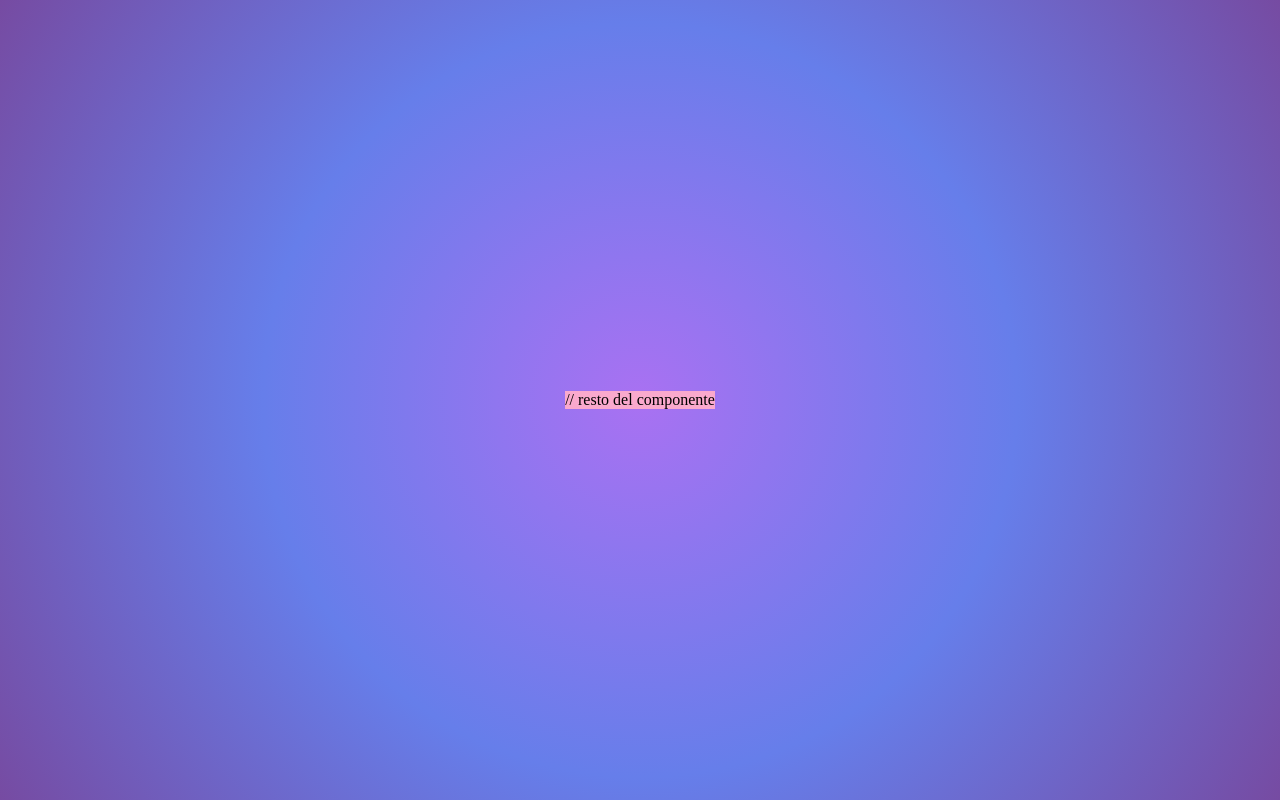
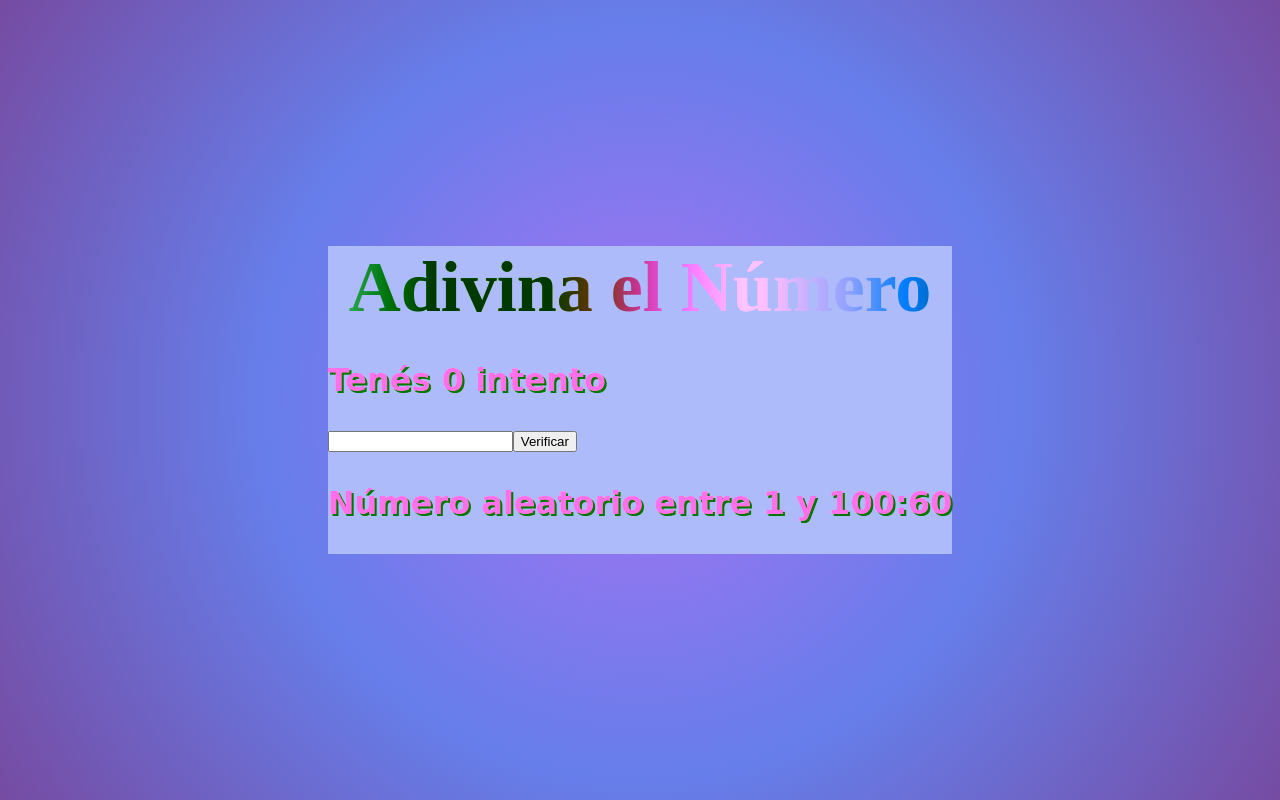
Before and after one commit to MateoMajlin/TP-Proyecto, a React (Create React App) app: page /Adivinanza in a window 1280 px wide. Built offline with nearby package versions, Linux system fonts and the light colour scheme.

Commit message:
Update Adivinanza.jsx

```diff
--- a/src/Adivinanza.jsx
+++ b/src/Adivinanza.jsx
@@ -1,61 +1,79 @@
 import React, { useState } from "react";
-
 import "./Adivinanza.css";
 
 const Adivinanza = () => {
 
-  const numeroAleatorio = Math.floor(Math.random() * 100) + 1;
+  const [numeroAleatorio, setNumeroAleatorio] = useState(
+    Math.floor(Math.random() * 100) + 1
+  );
 
-  const [adivinanza, setAdivinanza] = useState("");
+  const [adivinanzaUsuario, setAdivinanzaUsuario] = useState("");
 
   const [intentos, setIntentos] = useState(0);
 
   const [mensaje, setMensaje] = useState("");
 
-  const manejarAdivinanza = (event) => {
+  const manejarCambio = (event) => {
+    setAdivinanzaUsuario(event.target.value);
+  }
 
-    setAdivinanza(event.target.value);
+  const verificarRespuesta = () => {
 
-  };
-
-  const verificarAdivinanza = () => {
-
-    const numeroIngresado = parseInt(adivinanza);
+    const numeroIngresado = parseInt(adivinanzaUsuario);
 
     if (isNaN(numeroIngresado)) {
-
-      setMensaje("Por favor, ingresa un número válido.");
-
+      setMensaje("Debes ingresar un número");
     } else {
 
       setIntentos(intentos + 1);
 
       if (numeroIngresado === numeroAleatorio) {
-
-        setMensaje(`¡Correcto! Adivinaste el número en ${intentos} intentos.`);
+        setMensaje(`¡Adivinaste en ${intentos} intentos!`);
+        generaNuevoNumero();
 
       } else if (numeroIngresado < numeroAleatorio) {
-
-        setMensaje("El número es demasiado bajo. Intenta de nuevo.");
+        setMensaje("Demasiado bajo...");
 
       } else {
-
-        setMensaje("El número es demasiado alto. Intenta de nuevo.");
-
+        setMensaje("Demasiado alto...");
       }
 
     }
 
-  };
+  }
+
+  const generaNuevoNumero = () => {
+    const nuevoAleatorio = Math.floor(Math.random() * 100) + 1;
+    setNumeroAleatorio(nuevoAleatorio);
+  }
 
   return (
+  <div className="adivinanza">
+    <h1>Adivina el Número</h1>
 
-    <div>
-      // resto del componente
-    </div>
+    <p>Tenés {intentos} intento{intentos > 1 && "s"}</p>
 
-  );
+    <input
+      type="number"
+      value={adivinanzaUsuario}
+      onChange={manejarCambio}
+    />
 
-};
+    <button onClick={verificarRespuesta}>Verificar</button>
+
+    <p>{mensaje}</p>
+
+    {
+      numeroAleatorio > 0 &&
+      <p>
+        Número aleatorio entre 1 y 100:
+        <strong>{numeroAleatorio}</strong>
+      </p>
+    }
+
+  </div>
+);
+
+}
 
 export default Adivinanza;
```
